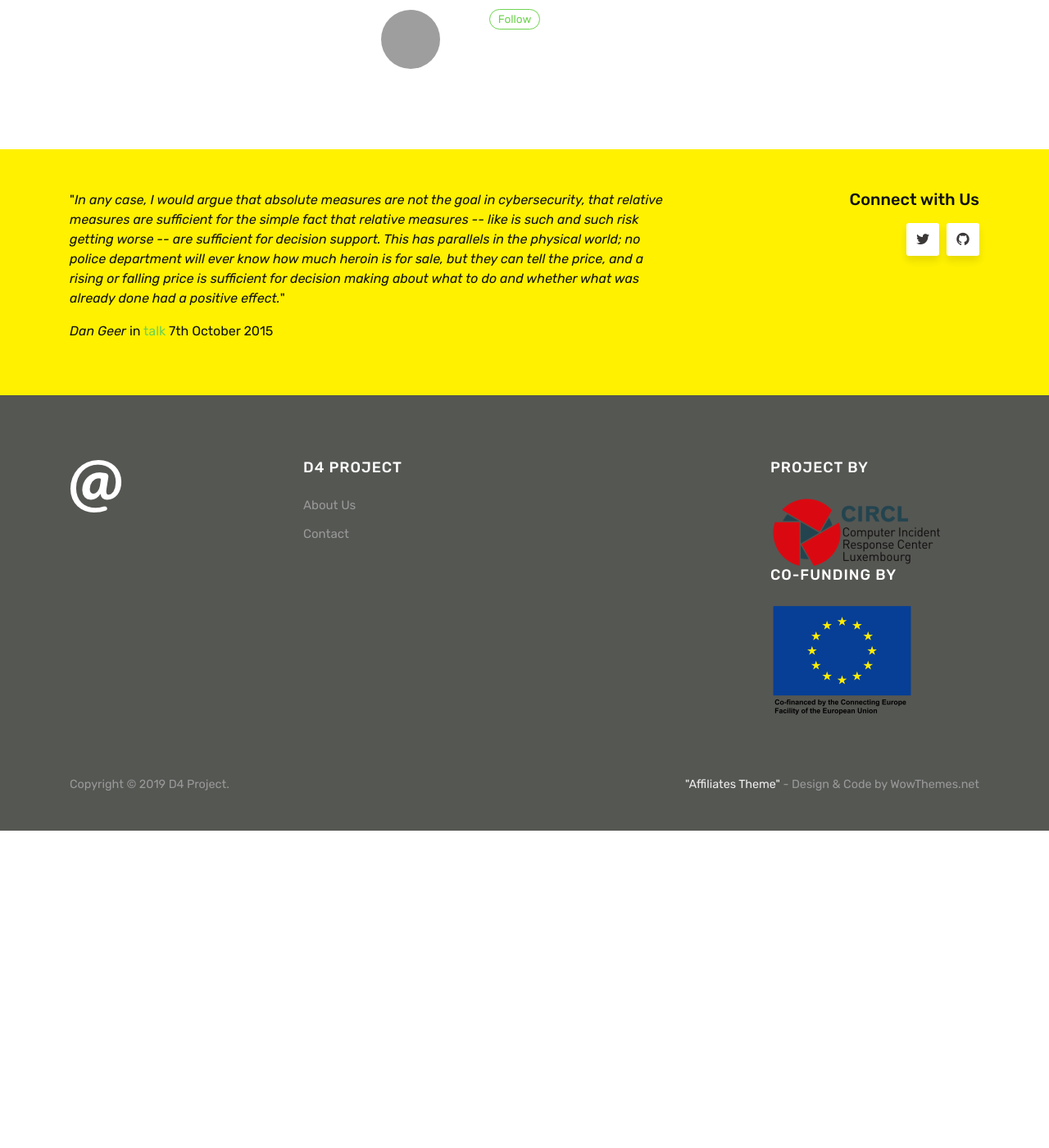
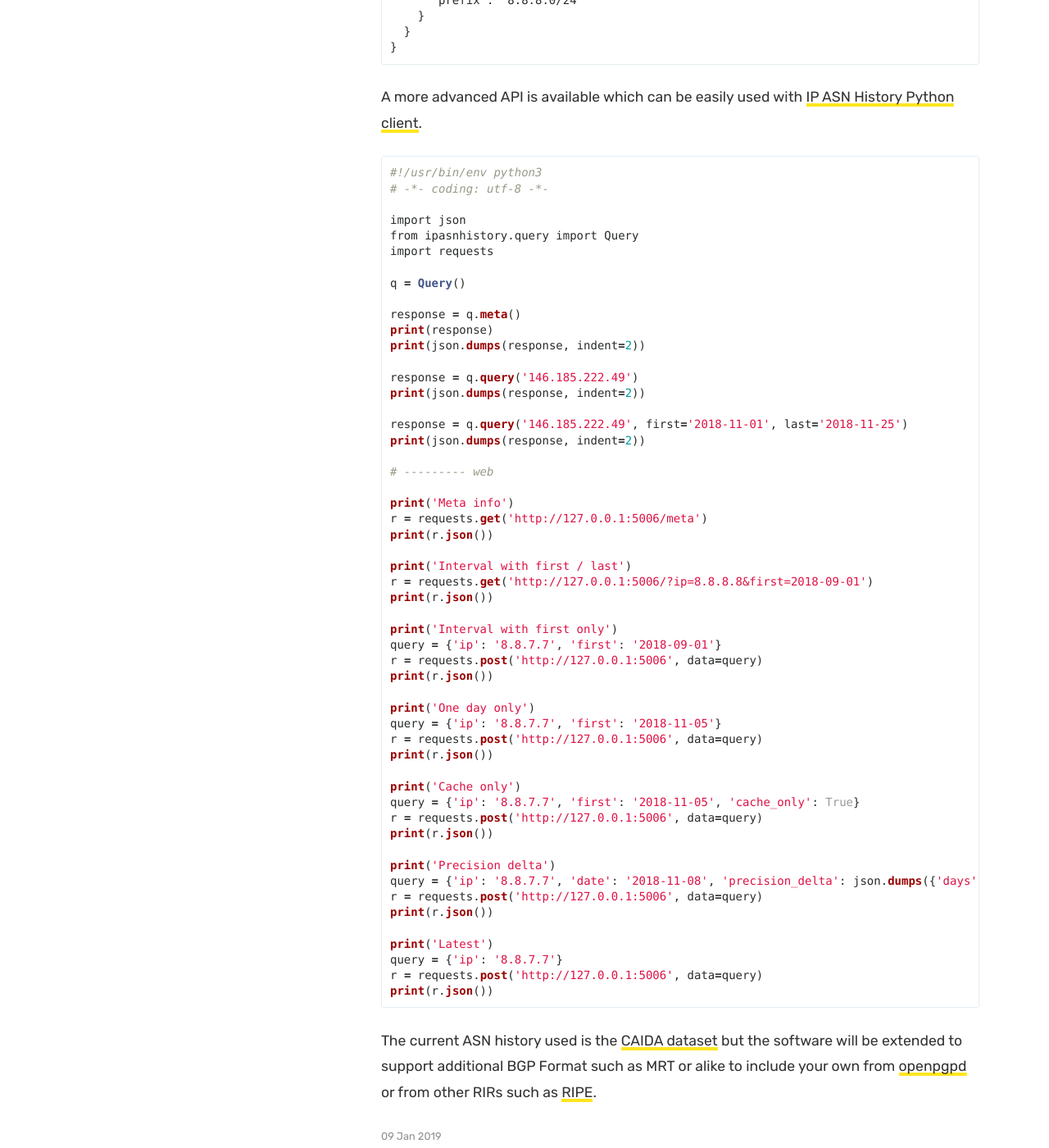
Before and after one commit to D4-project/d4-website, a Jekyll site: the page built from _posts/2019-01-09-IP-ASN-History.md, in a window 1280 px wide and 1400 px high, scrolled down 1594 px. Shown: the whole window at 82% size. Built offline with Jekyll 4.4.1, drawn with Linux system fonts in a browser that asks for light colours; before the commit the page ends 2607 px from its top, so only the background shows below that; some of the changed text lies outside the part shown; grey boxes are pictures that could not be loaded.

Commit message:
chg: [blog] IP ASN History updated

```diff
--- a/_posts/2019-01-09-IP-ASN-History.md
+++ b/_posts/2019-01-09-IP-ASN-History.md
@@ -9,9 +9,17 @@
 In the D4 project, a major activity is network packet collection from black hole monitoring. But a major challenge in the analysis is the ability to find back
 the owner of an IP block in a specific time-frame. To support us (and the community), we developed a service and an open source software called [IP ASN History](https://github.com/D4-project/IPASN-History) to find the ASN announcing a IP network in a specific time range.
 
+You can run yourself a IP ASN History server as the source includes the complete code to run your own.
+
+We also provide an API to our IP ASN History server which can be reached via a ReST API.
+
+As example, you can query a specific IP address in a specific time range:
+
 ~~~~
 curl "https://bgpranking-ng.circl.lu/ipasn_history/?ip=8.8.8.8&date="2019-01-01""
 ~~~~
+
+and IP ASN History will return a JSON with the following metadata:
 
 ~~~~
 {
@@ -28,3 +36,63 @@
   }
 }
 ~~~~
+
+A more advanced API is available which can be easily used with [IP ASN History Python client](https://github.com/D4-project/IPASN-History/tree/master/client).
+
+~~~~python
+#!/usr/bin/env python3
+# -*- coding: utf-8 -*-
+
+import json
+from ipasnhistory.query import Query
+import requests
+
+q = Query()
+
+response = q.meta()
+print(response)
+print(json.dumps(response, indent=2))
+
+response = q.query('146.185.222.49')
+print(json.dumps(response, indent=2))
+
+response = q.query('146.185.222.49', first='2018-11-01', last='2018-11-25')
+print(json.dumps(response, indent=2))
+
+# --------- web
+
+print('Meta info')
+r = requests.get('http://127.0.0.1:5006/meta')
+print(r.json())
+
+print('Interval with first / last')
+r = requests.get('http://127.0.0.1:5006/?ip=8.8.8.8&first=2018-09-01')
+print(r.json())
+
+print('Interval with first only')
+query = {'ip': '8.8.7.7', 'first': '2018-09-01'}
+r = requests.post('http://127.0.0.1:5006', data=query)
+print(r.json())
+
+print('One day only')
+query = {'ip': '8.8.7.7', 'first': '2018-11-05'}
+r = requests.post('http://127.0.0.1:5006', data=query)
+print(r.json())
+
+print('Cache only')
+query = {'ip': '8.8.7.7', 'first': '2018-11-05', 'cache_only': True}
+r = requests.post('http://127.0.0.1:5006', data=query)
+print(r.json())
+
+print('Precision delta')
+query = {'ip': '8.8.7.7', 'date': '2018-11-08', 'precision_delta': json.dumps({'days': 2})}
+r = requests.post('http://127.0.0.1:5006', data=query)
+print(r.json())
+
+print('Latest')
+query = {'ip': '8.8.7.7'}
+r = requests.post('http://127.0.0.1:5006', data=query)
+print(r.json())
+~~~~
+
+The current ASN history used is the [CAIDA dataset](http://data.caida.org/datasets/routing/) but the software will be extended to support additional BGP Format such as MRT or alike to include your own from [openpgpd](http://www.openbgpd.org/) or from other RIRs such as [RIPE](https://www.ripe.net/analyse/internet-measurements/routing-information-service-ris/ris-raw-data).
```
